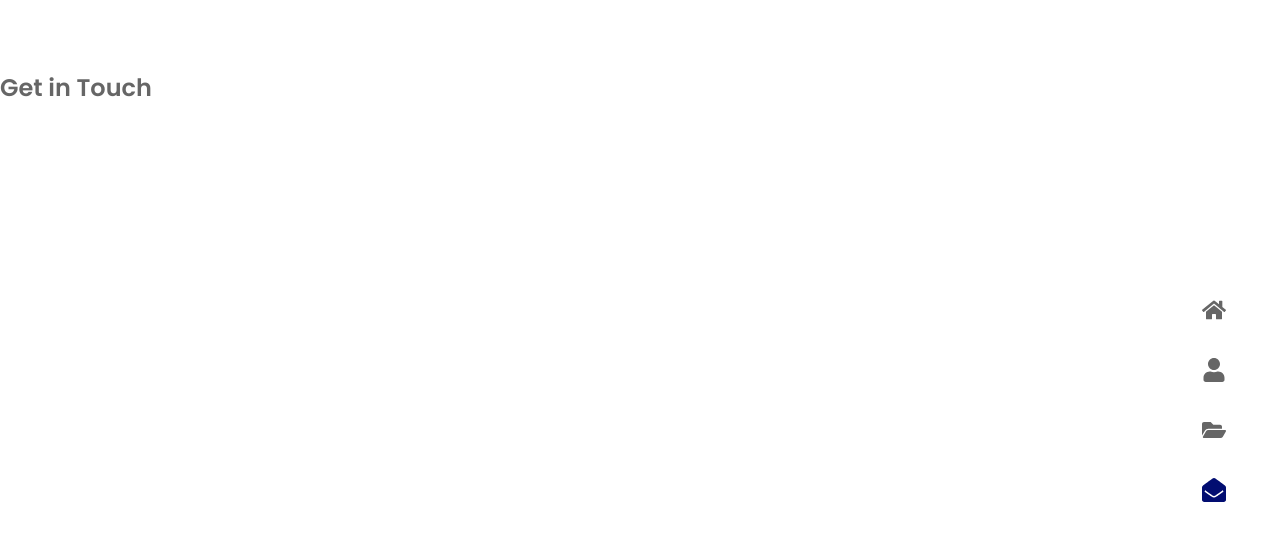
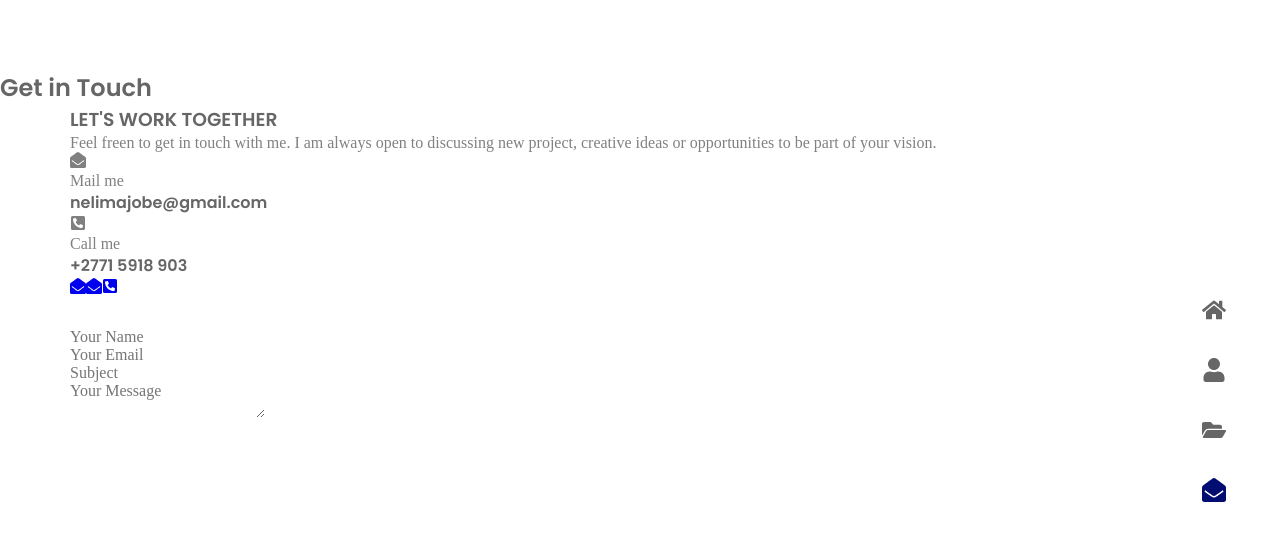
Before and after one commit to Nelisiwe/Nelisiwe-Portfolio, a React (Vite) app: page /contact in a window 1280 px wide. Shown: the top 540 px of the page. Built offline with nearby package versions, Linux system fonts and the light colour scheme; a web font is replaced by a local one.

Commit message:
adding contact page and styilng

```diff
--- a/src/pages/contact/Contact.jsx
+++ b/src/pages/contact/Contact.jsx
@@ -1,6 +1,5 @@
 import React from 'react';
-import { FaEnvelopOpen, FaPhoneSquareAlt, FaGithub, FaLinkendIn,FaWhatsApp, } from 'react-icons/fa';
-import{ FiSend } from 'react-icons/fi';
+import { FaEnvelopeOpen, FaPhoneSquareAlt } from 'react-icons/fa';
 import "./contact.css"
 
 
@@ -10,6 +9,81 @@ const Contact = () => {
       <h2 section_title>
         Get in <span>Touch</span>
       </h2>
+
+      <div className='contact_container container grid'>
+        <div className='contact_data'>
+          <h3 className='contact_title'>LET'S WORK TOGETHER</h3>
+          <p className='contact_description'>
+            Feel freen to get in touch with me. I am always open to discussing new project, creative ideas or opportunities to be part of your vision.
+          </p>
+
+          <div className="contact_info">
+            <div className='info_item'>
+              <FaEnvelopeOpen className='info_icon' />
+
+              <div>
+                <span className='info_title'>Mail me</span>
+                <h4 className='info_desc'> nelimajobe@gmail.com</h4>
+              </div>
+            </div>
+
+            <div className='info_item'>
+              <FaPhoneSquareAlt className='info_icon' />
+
+              <div>
+                <span className='info_title'>Call me</span>
+                <h4 className='info_desc'>+2771 5918 903</h4>
+              </div>
+            </div>
+          </div>
+          <div className='contact_socials'>
+            <a href='https://faceboo.com' className='contact_social-link'>
+              <FaEnvelopeOpen />
+            </a>
+
+            <a href='https://faceboo.com' className='contact_social-link'>
+              <FaEnvelopeOpen />
+            </a>
+
+            <a href='https://faceboo.com' className='contact_social-link'>
+              <FaPhoneSquareAlt />
+            </a>
+          </div>
+        </div>
+
+        <form className='contact_form'>
+          <div className='form_input-group'>
+            <div className='form_input-div'>
+              <input
+              type='text'
+              placeholder='Your Name'
+              className='form_control'
+              />
+            </div>
+
+            <div className='form_input-div'>
+              <input
+                type='email'
+                placeholder='Your Email'
+                className='form_control'
+                />
+            </div>
+            <div className='form_input-div'>
+              <input
+                type='text'
+                placeholder='Subject'
+                className='form_control'
+                />
+            </div>
+            <div className='form_input-div'>
+              <textarea
+                placeholder='Your Message'
+                className='form_control textarea'
+                ></textarea>
+            </div>
+          </div>
+        </form>
+      </div>
     </section>
   )
 }
```
